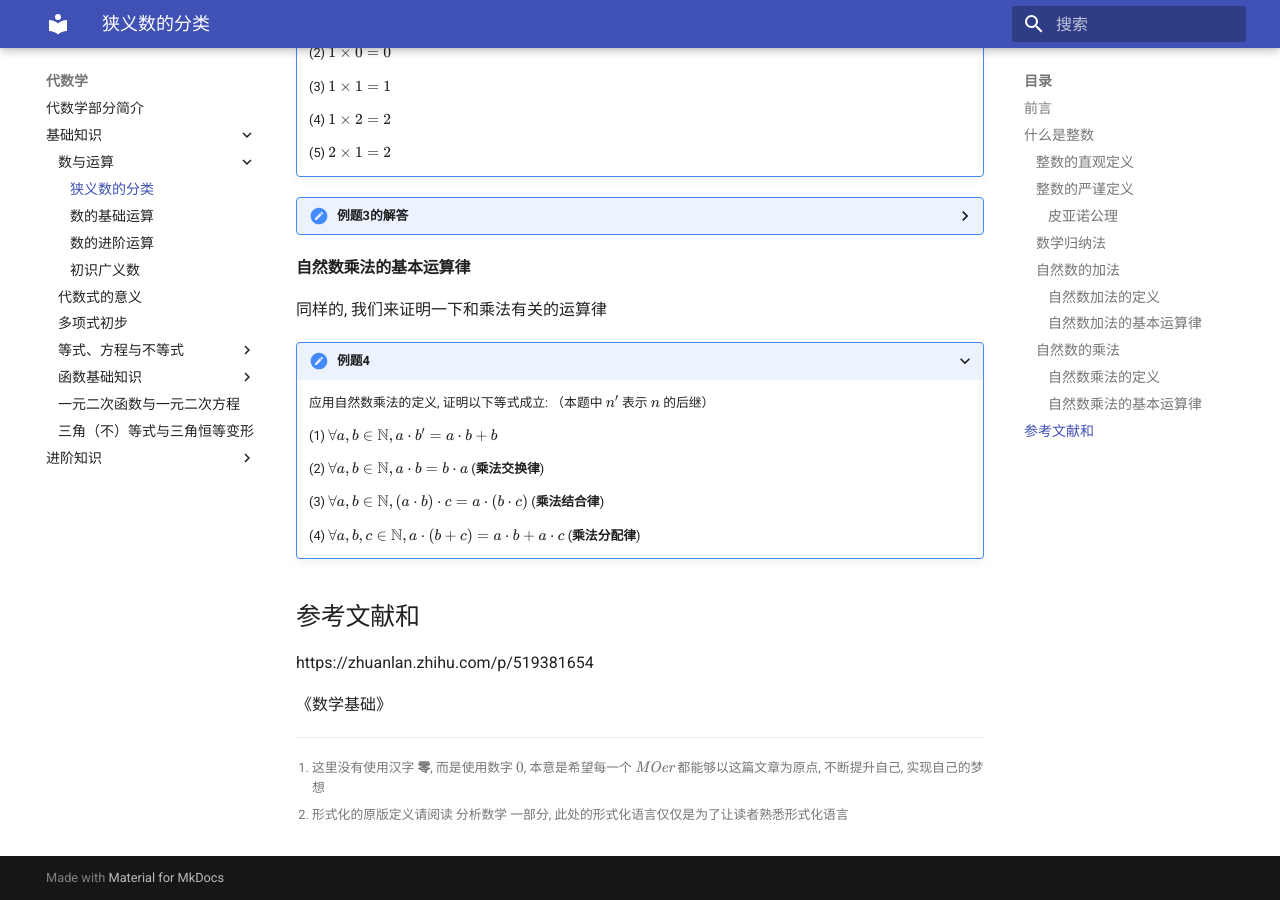
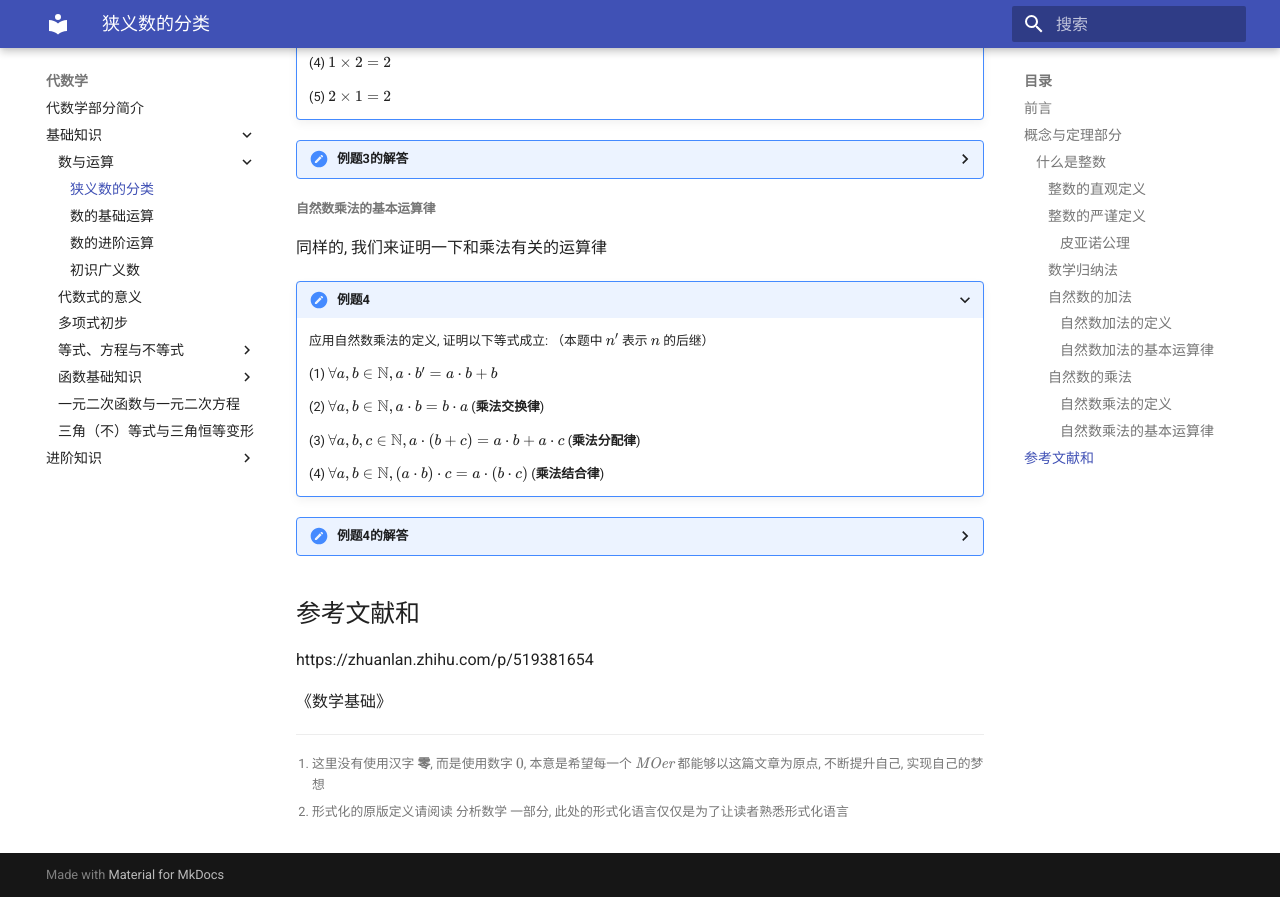
Before and after one commit to Unknown404-sudo/mo-wiki, an MkDocs documentation site: the page built from docs/algebra/basic/num/classify.md, in a window 1280 px wide and 900 px high, scrolled down 3960 px. Built offline with MkDocs 1.6.1 and Material for MkDocs 9.7.7, drawn with Linux system fonts in a browser that asks for light colours.

Commit message:
algebra/basic/num/classify.md_0.2

```diff
--- a/docs/algebra/basic/num/classify.md
+++ b/docs/algebra/basic/num/classify.md
@@ -2,9 +2,11 @@
 
 **数** 这个概念大家一定不陌生, 但是真要说出数是如何定义的, 或许便有些发难。没关系, 我们一步一个脚印, 从 $0$[^1] 开始。
 
-## 什么是整数
+## 概念与定理部分
 
-### 整数的直观定义
+### 什么是整数
+
+#### 整数的直观定义
 
 直觉上, $\cdots , -2, -1, 0, 1, 2, \cdots$ 这些数就叫做整数。
 
@@ -18,9 +20,9 @@
 
 不难发现, 这种定义方法的确很直观, 但是很不严谨啊, 和数学严谨的气质非常不符, 所以接下来介绍的就是整数的严谨定义
 
-### 整数的严谨定义[^2]
+#### 整数的严谨定义[^2]
 
-#### 皮亚诺公理
+##### 皮亚诺公理
 
 在介绍整数的严谨定义之前, 我们需要引入一个公理: **皮亚诺公理**, 它研究的是自然数理论的公理, 说人话就是如何定义自然数
 
@@ -81,7 +83,7 @@ $$0, 1, 2, 3, 4, 5, 6, 7, 8, 9, 10, \cdots$$
 
 在严谨定义了自然数后, 整数也就不难定义了, 在后面会进行解释, 读者也可自行思考
 
-### 数学归纳法
+#### 数学归纳法
 
 自然数域的数学归纳法指的是: （实质上很像归纳公理）
 
@@ -92,9 +94,9 @@ $$0, 1, 2, 3, 4, 5, 6, 7, 8, 9, 10, \cdots$$
 
 它的证明属于分析数学的领域, 故不在这里详细展开, 但是它的应用相对广泛, 可以是困难的证明题的切入点
 
-### 自然数的加法
+#### 自然数的加法
 
-#### 自然数加法的定义
+##### 自然数加法的定义
 
 在皮亚诺公理中, 我们这样定义加法:
 
@@ -129,7 +131,7 @@ $$0, 1, 2, 3, 4, 5, 6, 7, 8, 9, 10, \cdots$$
 
     (5) $2 + 1 = 1' + 1 = (1 + 1)' = 2' = 3$ (应用了(3)的结论)
 
-#### 自然数加法的基本运算律
+##### 自然数加法的基本运算律
 
 然后, 我们来证明一下和加法有关的运算律
 
@@ -169,7 +171,7 @@ $$0, 1, 2, 3, 4, 5, 6, 7, 8, 9, 10, \cdots$$
 
     $\hspace{1em}$ 再证当 $a + b = b + a$ 时, $a + b' = b' + a$
 
-    $\hspace{1.5em}$ 由(1)结论可知 $a + b' = (a + b)' = a' + b$ 成立
+    $\hspace{1.5em}$ 由(1)结论可知 $a + b' = (a + b)' = (b + a)' = b' + a$ 成立
 
     $\hspace{1em}$ 故由数学归纳法可知, $\forall a, b \in \mathbb{N}, a + b = b + a$
 
@@ -187,9 +189,9 @@ $$0, 1, 2, 3, 4, 5, 6, 7, 8, 9, 10, \cdots$$
 
     $\hspace{1em}$ 证毕
 
-### 自然数的乘法
+#### 自然数的乘法
 
-#### 自然数乘法的定义
+##### 自然数乘法的定义
 
 在皮亚诺公理中, 我们这样定义乘法:
 
@@ -226,7 +228,7 @@ $$0, 1, 2, 3, 4, 5, 6, 7, 8, 9, 10, \cdots$$
 
     (5) $2 \times 1 = 1' \times 1 = 1 \times 1 + 1 = 1 + 1 = 2$
 
-#### 自然数乘法的基本运算律
+##### 自然数乘法的基本运算律
 
 同样的, 我们来证明一下和乘法有关的运算律
 
@@ -238,9 +240,65 @@ $$0, 1, 2, 3, 4, 5, 6, 7, 8, 9, 10, \cdots$$
 
     (2) $\forall a, b \in \mathbb{N}, a \cdot b = b \cdot a$ (**乘法交换律**)
 
-    (3) $\forall a, b \in \mathbb{N}, (a \cdot b) \cdot c = a \cdot (b \cdot c)$ (**乘法结合律**)
+    (3) $\forall a, b, c \in \mathbb{N}, a \cdot (b + c) = a \cdot b + a \cdot c$ (**乘法分配律**)
 
-    (4) $\forall a, b, c \in \mathbb{N}, a \cdot (b + c) = a \cdot b + a \cdot c$ (**乘法分配律**)
+    (4) $\forall a, b \in \mathbb{N}, (a \cdot b) \cdot c = a \cdot (b \cdot c)$ (**乘法结合律**)
+
+??? 例题4的解答
+
+    同样的, 不难想到使用数学归纳法
+
+    (1) 先证当 $a = 0$ 时该式成立
+
+    $\hspace{1.5em}$ 有 $0 \cdot b' = 0 = 0 \cdot b + 0$ 成立
+
+    $\hspace{1em}$ 再证若 $a \cdot b' = a \cdot b + a$, 则 $a' \cdot b' = a' \cdot b + a'$
+
+    $\hspace{1.5em}$ 可以发现有 $a' \cdot b' = (a \cdot b + a) + b' = a \cdot b + (a + b') = a \cdot b + (a + b)' = a \cdot b + (a' + b) = a \cdot b + b + a' = a' \cdot b + a'$ 成立
+
+    $\hspace{1em}$ 故由数学归纳法可知, $\forall a, b \in \mathbb{N}, a \cdot b' = a \cdot b + a$
+
+    $\hspace{1em}$ 证毕
+
+    (2) 先证当 $b = 0$ 时该式成立
+
+    $\hspace{1.5em}$ 当 $a = 0$ 时, $a \cdot 0 = 0 \cdot 0 = 0 \cdot a$ 恒成立
+
+    $\hspace{1.5em}$ 若 $a \cdot 0 = 0 \cdot a = 0$, 则 $a' \cdot 0 = a \cdot 0 + 0 = a \cdot 0 = 0 = 0 \cdot a'$
+
+    $\hspace{1.5em}$ 故由数学归纳法可知, $\forall a \in \mathbb{N}, a \cdot 0 = 0 \cdot a$
+
+    $\hspace{1em}$ 再证当 $a \cdot b = b \cdot a$ 时, $a \cdot b' = b' \cdot a$
+
+    $\hspace{1.5em}$ 由(1)结论可知 $a \cdot b' = a \cdot b + a = b \cdot a + a = b' \cdot a$ 成立
+
+    $\hspace{1em}$ 故由数学归纳法可知, $\forall a, b \in \mathbb{N}, a \cdot b = b \cdot a$
+
+    $\hspace{1em}$ 证毕
+
+    (3) 先证当 $c = 0$ 时该式成立
+
+    $\hspace{1.5em}$ 不难发现有 $a \cdot (b + 0) = a \cdot b = a \cdot b + a \cdot 0$ 恒成立
+
+    $\hspace{1em}$ 再证当 $a \cdot (b + c) = a \cdot b + a \cdot c$ 时, $a \cdot (b + c') = a\cdot b + a \cdot c'$
+
+    $\hspace{1.5em}$ 可以发现 $a \cdot (b + c') = a \cdot (b + c)' = a \cdot (b + c) + a = a \cdot b + a \cdot c + a = a \cdot b + (a \cdot c + a) = a \cdot b + a \cdot c'$ 成立
+
+    $\hspace{1em}$ 故由数学归纳法可知, $\forall a, b, c \in \mathbb{N}, a \cdot (b + c) = a \cdot b + a \cdot c$
+
+    $\hspace{1em}$ 证毕
+
+    (4) 先证当 $c = 0$ 时该式成立
+
+    $\hspace{1.5em}$ 不难发现有 $(a \cdot b) \cdot c = (a \cdot b) \cdot 0 = 0 = a \cdot 0 = a \cdot (b \cdot 0) = a \cdot (b \cdot c)$ 成立
+
+    $\hspace{1em}$ 再证当 $(a \cdot b) \cdot c = a \cdot (b \cdot c)$ 时, $(a \cdot b) \cdot c' = a \cdot (b \cdot c')$
+
+    $\hspace{1.5em}$ 由(3)结论有 $(a \cdot b) \cdot c' = a \cdot b \cdot c + a \cdot b = a \cdot (b \cdot c + b) = a \cdot (b \cdot c')$ 成立
+
+    $\hspace{1em}$ 故由数学归纳法可知 $\forall a, b, c \in \mathbb{N}, (a \cdot b) \cdot c = a \cdot (b \cdot c)$
+
+    $\hspace{1em}$ 证毕
 
 ## 参考文献和
 
```
